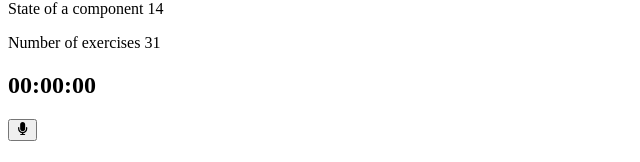
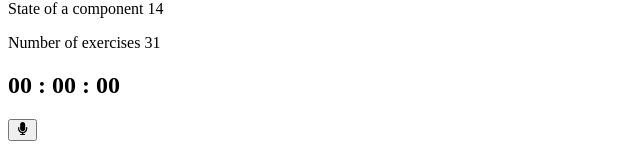
Before and after one commit to shielsr/final-project, a React (Vite) app in the folder my-react-test/: page / in a window 1280 px wide. Shown: the part 148-310 px from the top of the page, without its empty margins (0-640 px from the left). Built offline with nearby package versions, Linux system fonts and the light colour scheme.

Commit message:
Timer in Recorder component

```diff
--- a/my-react-test/src/components/recorder.jsx
+++ b/my-react-test/src/components/recorder.jsx
@@ -16,11 +16,19 @@ export default function Recorder() {
         setIsRecording(false)
     }
 
+    const formatTime = (totalSeconds) => {
+        const hours = Math.floor(totalSeconds / 3600)
+        const minutes = Math.floor((totalSeconds % 3600)/60)
+        const secs = totalSeconds % 60
+
+        return `${String(hours).padStart(2, "0")} : ${String(minutes).padStart(2,"0")} : ${String(secs).padStart(2,"0")}`
+    }
+
     return (
         <div>
 
             <h2>
-               00:00:00
+               {formatTime(seconds)}
             </h2>
 
             {isRecording ?
```
